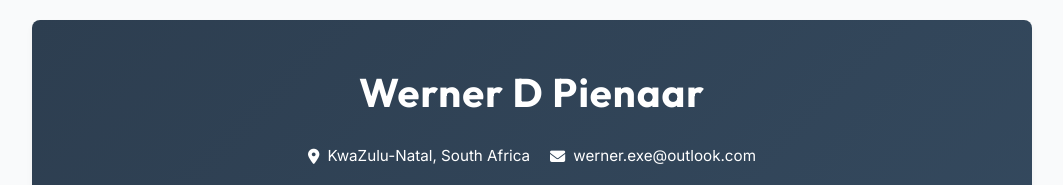
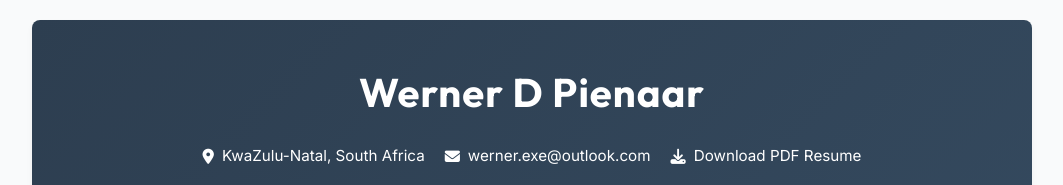
Before and after one commit to werner314/werner314.github.io, a plain HTML site: page index.html in a window 1280 px wide. Shown: the top 185 px of the page, without its empty margins (108-1171 px from the left). Drawn offline with Linux system fonts and the light colour scheme.

Commit message:
Added download pdf resume

```diff
--- a/index.html
+++ b/index.html
@@ -18,6 +18,7 @@
                     <div class="contact-info">
                         <span><i class="fas fa-map-marker-alt"></i> KwaZulu-Natal, South Africa</span>
                         <span><i class="fas fa-envelope"></i> <a href="mailto:werner.exe@outlook.com">werner.exe@outlook.com</a></span>
+			<span><i class="fas fa-download"></i><a href="werner-d-pienaar.pdf" download="werner-d-pienaar.pdf">Download PDF Resume</a></span>
                     </div>
                     <div class="social-links">
                         <a href="https://linkedin.com/in/werner314" target="_blank" class="social-btn">
```
